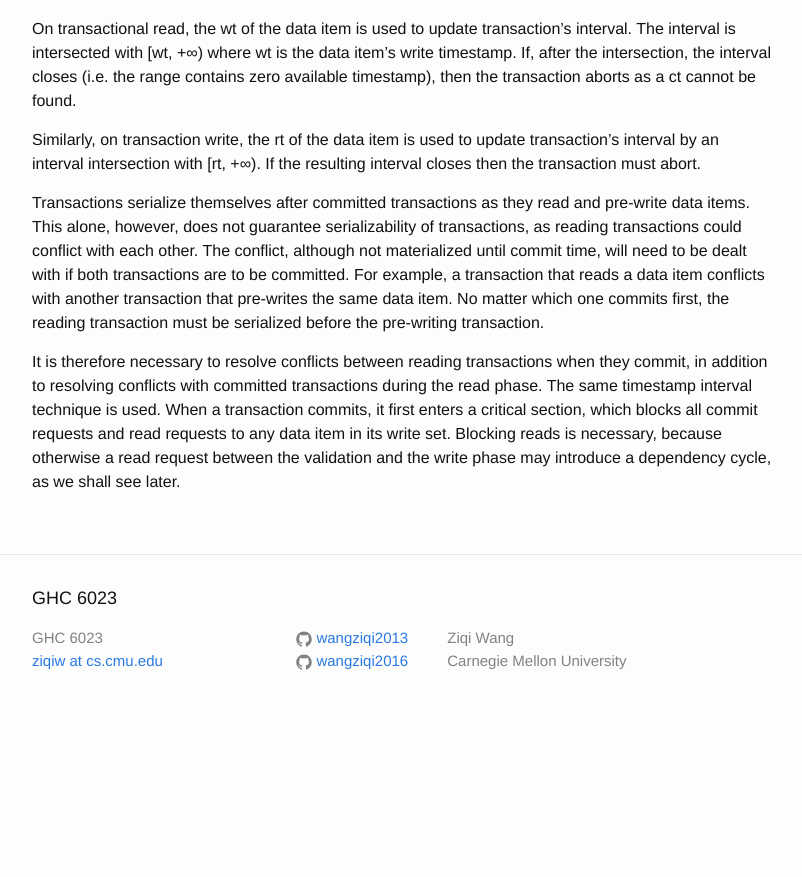
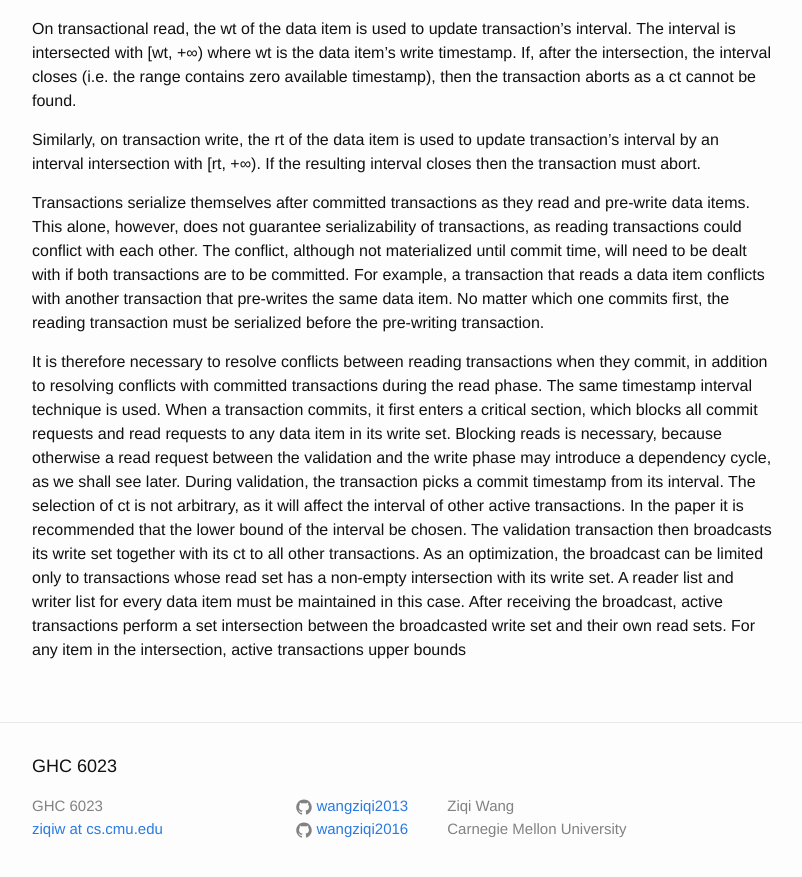
Before and after one commit to wangziqi2013/wangziqi2013.github.io, a Jekyll site: the page built from _posts/2018-04-07-Concurrent-Certifications-by-Intervals-of-ts-in-distributed-dbms.markdown, in a window 1280 px wide and 900 px high, scrolled down 2776 px. Shown: the top 877 px of the window, without its empty margins (238-1040 px from the left). Built offline with Jekyll 4.4.1, drawn with Linux system fonts in a browser that asks for light colours; before the commit the page ends 3508 px from its top, so only the background shows below that.

Commit message:
Working on FOCC

```diff
--- a/_posts/2018-04-07-Concurrent-Certifications-by-Intervals-of-ts-in-distributed-dbms.markdown
+++ b/_posts/2018-04-07-Concurrent-Certifications-by-Intervals-of-ts-in-distributed-dbms.markdown
@@ -128,4 +128,11 @@ It is therefore necessary to resolve conflicts between reading transactions when
 resolving conflicts with committed transactions during the read phase. The same timestamp interval technique is
 used. When a transaction commits, it first enters a critical section, which blocks all commit requests and read requests
 to any data item in its write set. Blocking reads is necessary, because otherwise a read request between the validation
-and the write phase may introduce a dependency cycle, as we shall see later.
+and the write phase may introduce a dependency cycle, as we shall see later. During validation, the transaction picks
+a commit timestamp from its interval. The selection of ct is not arbitrary, as it will affect the interval of other
+active transactions. In the paper it is recommended that the lower bound of the interval be chosen. The validation transaction
+then broadcasts its write set together with its ct to all other transactions. As an optimization, the broadcast
+can be limited only to transactions whose read set has a non-empty intersection with its write set. A reader list
+and writer list for every data item must be maintained in this case. After receiving the broadcast, active transactions
+perform a set intersection between the broadcasted write set and their own read sets. For any item in the intersection,
+active transactions upper bounds
```
